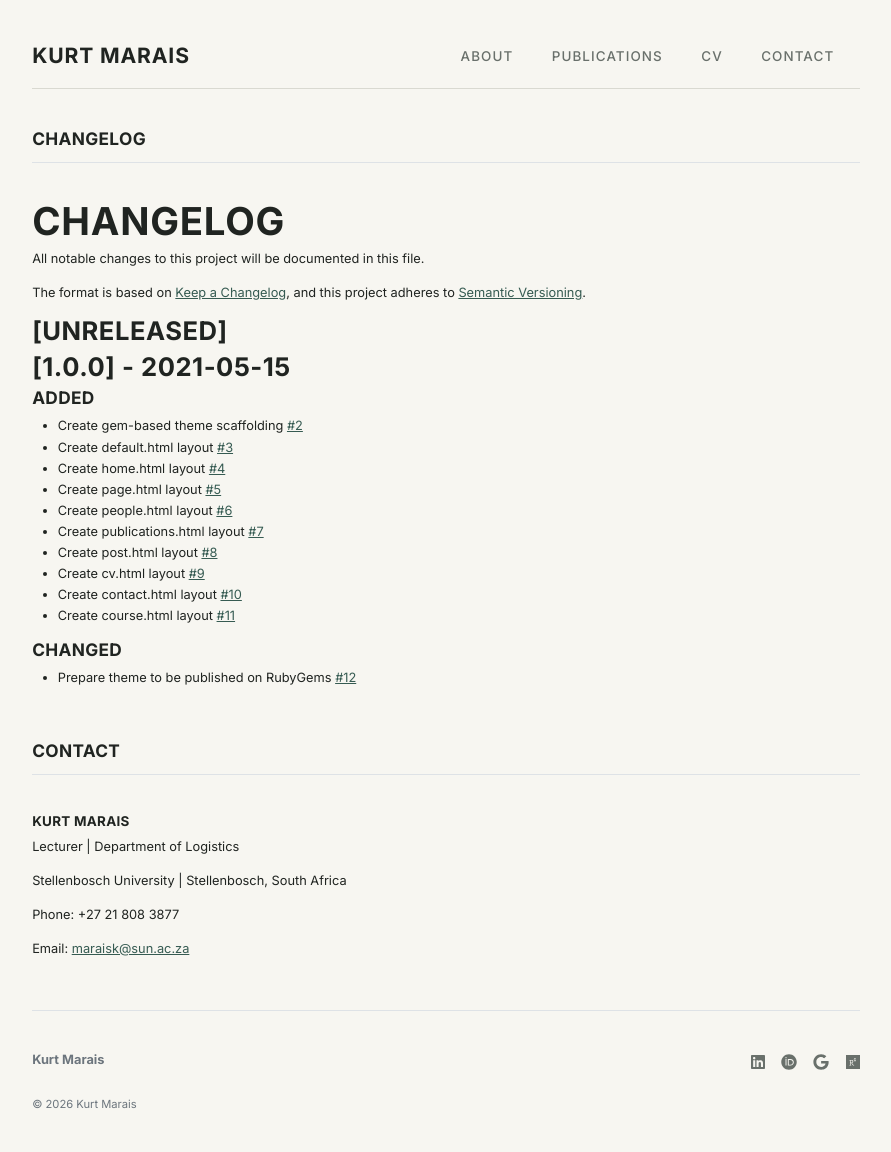
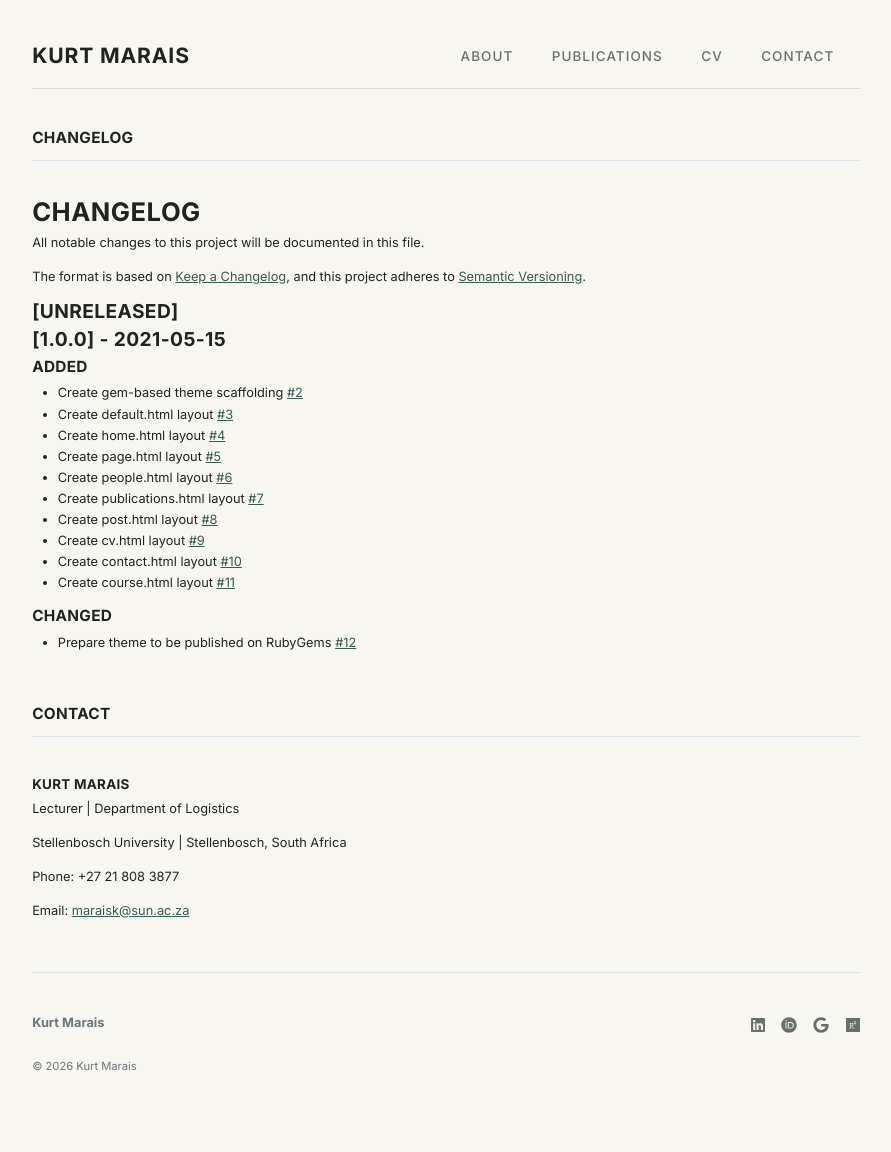
Before and after one commit to kurtmarais/kurtmarais.github.io, a Jekyll site: the page built from CHANGELOG.md, in a window 1280 px wide. Shown: the whole page, without its empty margins (194-1085 px from the left). Built offline with Jekyll 4.4.1, drawn with Linux system fonts in a browser that asks for light colours; our own code applies the rules of GitHub Pages for plain Markdown files; after the commit the page ends 1114 px from its top, so only the background shows below that.

Commit message:
Update main.scss

```diff
--- a/_sass/main.scss
+++ b/_sass/main.scss
@@ -83,17 +83,17 @@ h4 {
 }
 
 h1 {
-  font-size: 3rem;
+  font-size: 2rem;
   line-height: 1.05;
 }
 
 h2 {
-  font-size: 2rem;
+  font-size: 1.5rem;
   line-height: 1.15;
 }
 
 h3 {
-  font-size: 1.35rem;
+  font-size: 1.2rem;
   line-height: 1.25;
 }
 
```
